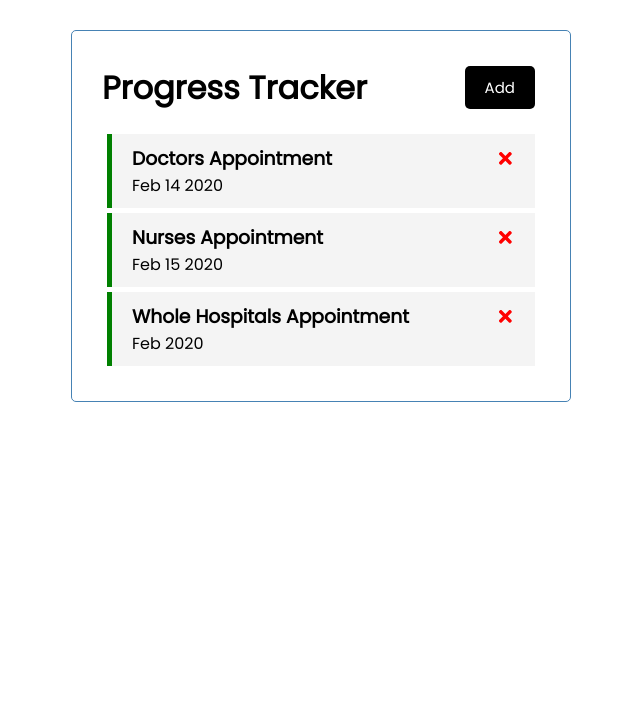
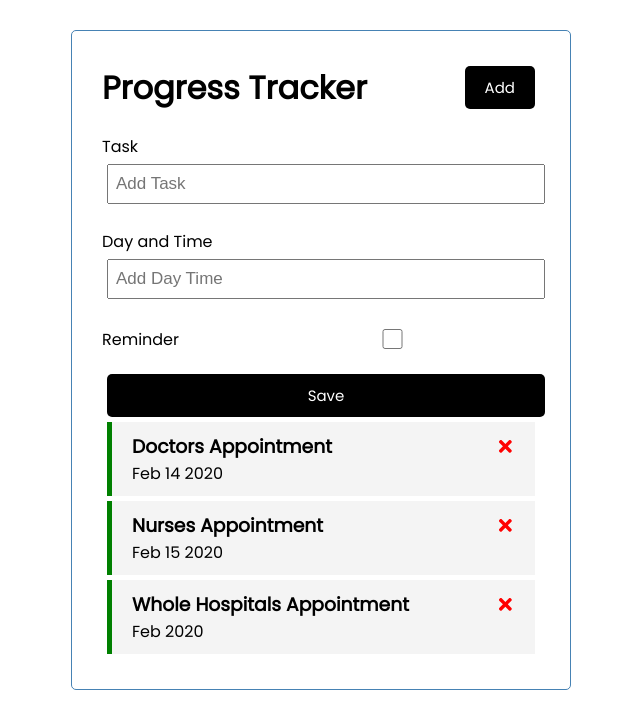
Before and after one commit to ggachara/vat-app, a React (Create React App) app: page / in a window 1280 px wide. Shown: the top 728 px of the page, without its empty margins (319-959 px from the left). Built offline with nearby package versions, Linux system fonts and the light colour scheme.

Commit message:
see if fix

```diff
--- a/src/App.js
+++ b/src/App.js
@@ -1,6 +1,7 @@
 import { useState } from "react"
 import  Tasks  from "./components/Tasks";
 import  Header  from "./components/Header";
+import  AddTask  from "./components/Addtask";
 
 function App() {
   const [tasks, setTasks] = useState([
@@ -23,7 +24,11 @@ function App() {
       reminder: 'true'
     },
   ])
+//Add Task
 
+  const addTask = (task) => {
+      console.log(task)
+  }
   const deleteTask = (id) => {
     setTasks(tasks.filter((task) => task.id !== id))
   }
@@ -39,6 +44,7 @@ function App() {
   return (
     <div className="container">
      <Header />
+     <AddTask onAdd={addTask}/>
      {tasks.length > 0 ? <Tasks tasks={tasks} onDelete={deleteTask} onToggle={toggleReminder}/> : 'Show nothing here!!!'}
     </div>
   );
--- /dev/null
+++ b/src/components/Addtask.js
@@ -0,0 +1,43 @@
+import { useState } from "react";
+
+const AddTask = ({ onAdd })  => {
+
+    const [text, setText] = useState('')
+    const [day, setDay] = useState('')
+    const [reminder, setReminder] = useState(false)
+
+    const onSubmit = (e) => {
+        e.preventDefault()
+
+        if(!text) {
+            alert('Ongeza kitu bana acha hizo!!')
+            return
+        }
+
+        onAdd({ text, day, reminder })
+
+        setDay('')
+        setText('')
+        setReminder(false)
+    }
+    return (
+        <form className='addform' onSubmit={onSubmit}>
+            <div className='form-control'>
+                <label htmlFor=""> Task</label>
+                <input type="text" placeholder='Add Task' value={text} onChange={(e) => setText(e.target.value)}/>
+            </div>
+            <div className='form-control'>
+                <label htmlFor=""> Day and Time</label>
+                <input type="text" placeholder='Add Day Time' value={day} onChange={(e) => setDay(e.target.value)}/>
+            </div>
+            <div className='form-control form-control-check'>
+                <label htmlFor=""> Reminder </label>
+                <input type="checkbox" value={reminder} checked={reminder} onChange={(e) => setReminder(e.currentTarget.checked)}/>
+            </div>
+
+            <input type='submit' value='Save' className='btn btn-block'/>
+        </form>
+    )
+}
+
+export default AddTask
```
Also changed, not shown: 1 other file (tests, documents, lock files or other folders).
